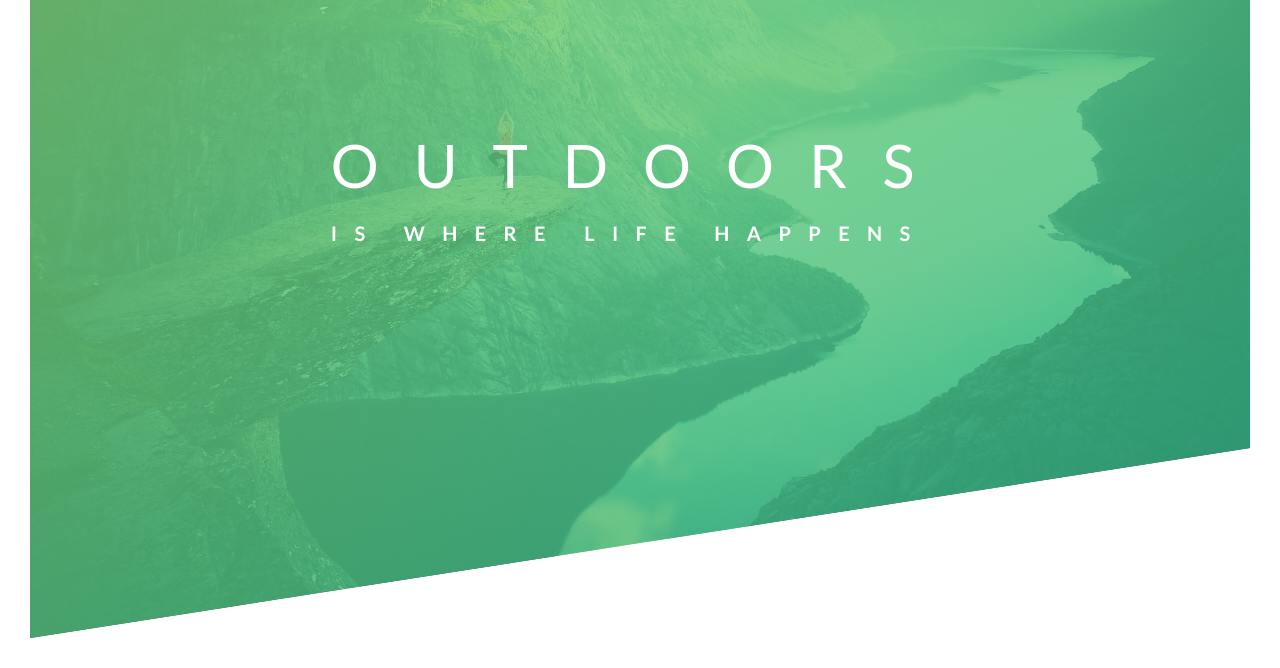
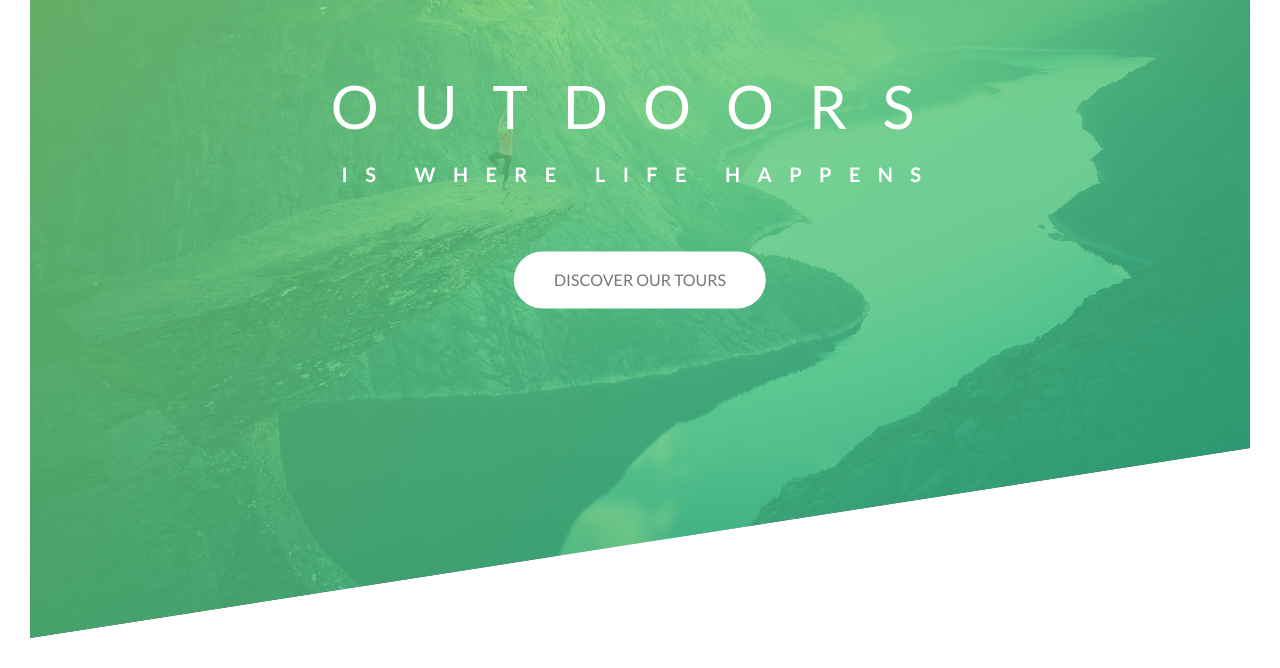
Before and after one commit to camba95/udx-advanced-css-sass, a website built with Parcel: page natours/index.html in a window 1280 px wide. Shown: the part 152-820 px from the top of the page. Built offline with nearby package versions, Linux system fonts and the light colour scheme.

Commit message:
feat: button hover/active animation

```diff
--- a/natours/css/style.css
+++ b/natours/css/style.css
@@ -51,12 +51,14 @@ body {
   top: 40%;
   left: 50%;
   transform: translate(-50%, -50%);
+  text-align: center;
 }
 
 .heading-primary {
   color: #fff;
   text-transform: uppercase;
   backface-visibility: hidden;
+  margin-bottom: 60px;
 }
 
 .heading-primary-main {
@@ -111,3 +113,28 @@ body {
     transform: translate(0);
   }
 }
+
+.btn:link,
+.btn:visited {
+  text-transform: uppercase;
+  text-decoration: none;
+  display: inline-block;
+  border-radius: 100px;
+  transition: all 0.2s;
+}
+
+.btn:hover {
+  transform: translateY(-3px);
+  box-shadow: 0 10px 20px rgba(0, 0, 0, 0.2);
+}
+
+.btn:active {
+  transform: translateY(-1px);
+  box-shadow: 0 5px 10px rgba(0, 0, 0, 0.2);
+}
+
+.btn-white {
+  background-color: #fff;
+  color: #777;
+  padding: 15px 40px;
+}
--- a/natours/index.html
+++ b/natours/index.html
@@ -24,6 +24,7 @@
           <span class="heading-primary-main">Outdoors</span>
           <span class="heading-primary-sub">is where life happens</span>
         </h1>
+        <a href="#" class="btn btn-white">Discover our tours</a>
       </div>
     </header>
   </body>
```
